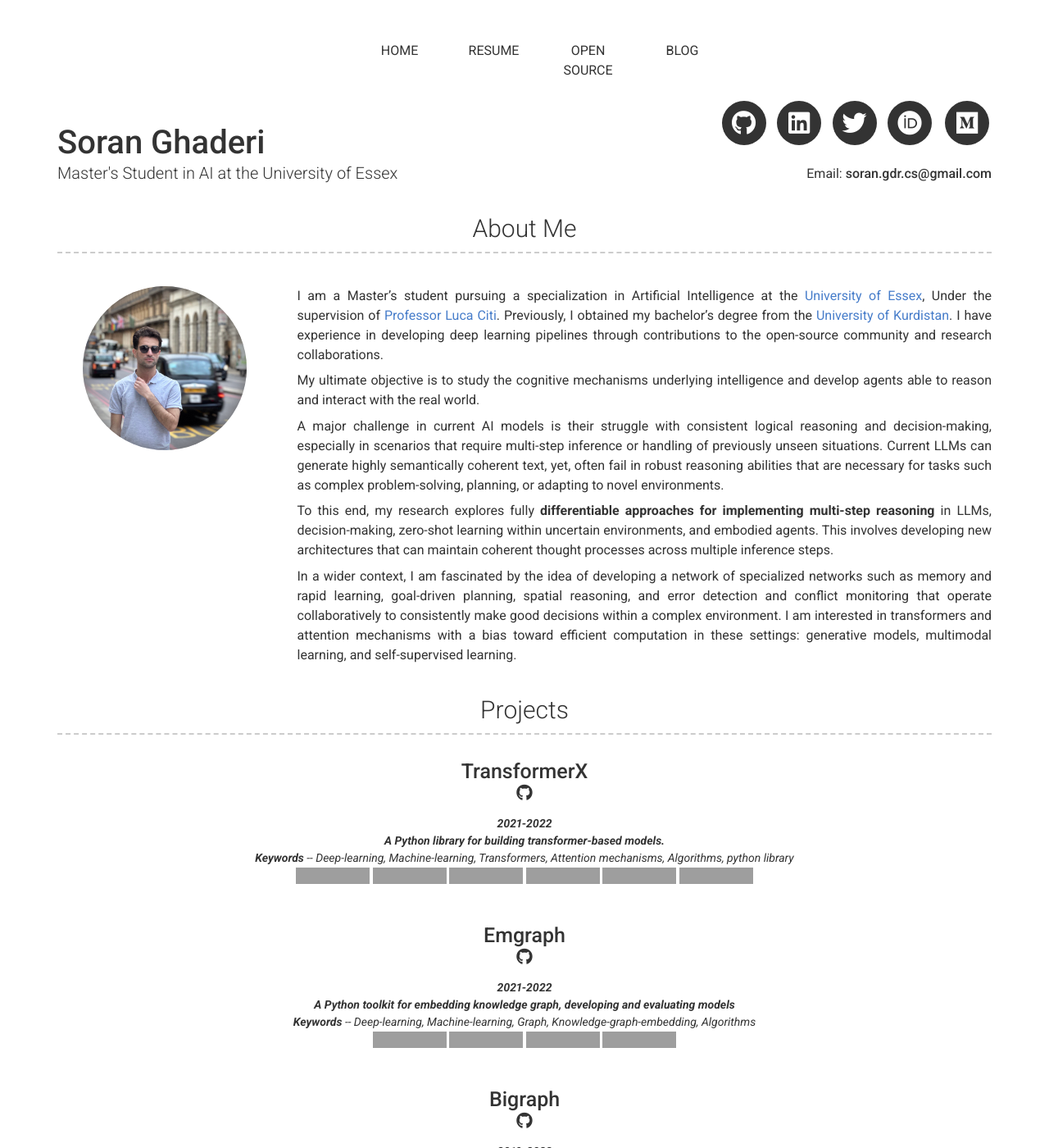
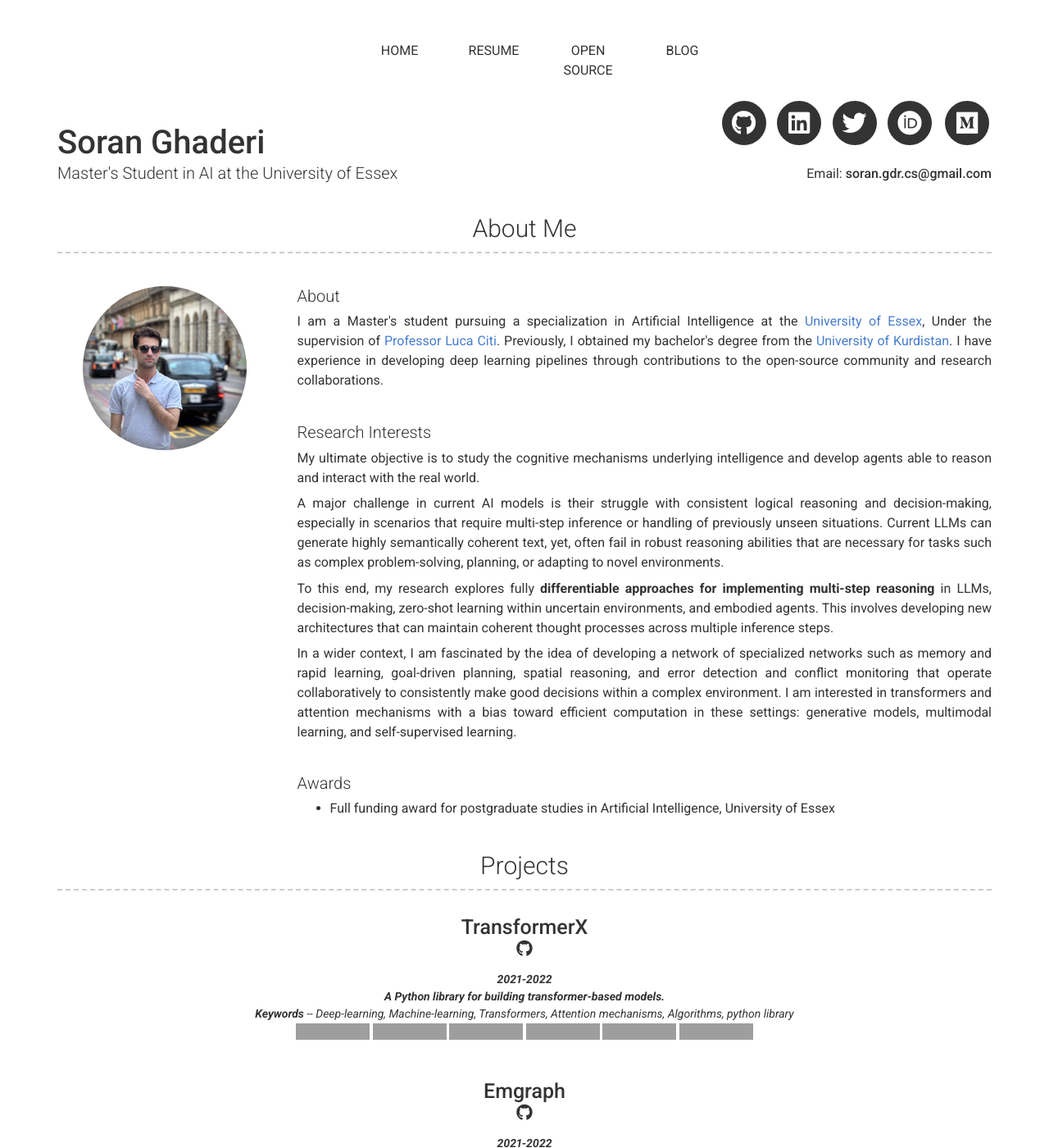
Before and after one commit to soran-ghaderi/soran-ghaderi.github.io, a Jekyll site: the page built from index.md, in a window 1280 px wide and 1400 px high, cut to the strip 0-1400 px from the top of the window. Shown: the whole strip at 82% size. Built offline with Jekyll 4.4.1, drawn with Linux system fonts in a browser that asks for light colours; nearby versions of some CDN libraries; grey boxes are pictures that could not be loaded.

Commit message:
doc: update

```diff
--- a/_config.yml
+++ b/_config.yml
@@ -72,28 +72,52 @@ additional_links:
 # about_title: About Me (Use this to override about section title)
 about_profile_image: images/profile.jpeg #Directory of profile image (eg. images/profile.jpg)
 about_content: | # this will include new lines to allow paragraphs
+
+  <section>
+    <h2>About</h2>
+  <p>
   I am a Master's student pursuing a specialization in Artificial Intelligence at the <a href="https://www.essex.ac.uk/">University of Essex</a>, Under the supervision of
   <a href="https://www.essex.ac.uk/people/CITIL35902/Luca-Citi">Professor Luca Citi</a>. Previously, I obtained my
   bachelor's degree from the <a href="https://eng.uok.ac.ir/en/">University of Kurdistan</a>. I have experience in
-  developing deep learning pipelines through contributions to the open-source community and research collaborations.
+  developing deep learning pipelines through contributions to the open-source community and research collaborations. </p>
+  </section>
 
+  <br>
+  <section>
+    <h2>Research Interests</h2>
+
+  <p>
   My ultimate objective is to study the cognitive mechanisms underlying intelligence and develop agents able to
   reason and interact with the real world.
+  </p>
 
+  <p>
   A major challenge in current AI models is their struggle with consistent logical reasoning and decision-making,
   especially in scenarios that require multi-step inference or handling of previously unseen situations. Current LLMs can
   generate highly semantically coherent text, yet, often fail in robust reasoning abilities that are necessary for tasks
   such as complex problem-solving, planning, or adapting to novel environments.
+  </p>
 
+  <p>
   To this end, my research explores fully <strong>differentiable approaches for implementing multi-step reasoning</strong> in LLMs,
   decision-making, zero-shot learning within uncertain environments, and embodied agents.
   This involves developing new architectures that can maintain coherent thought processes across multiple inference steps.<br>
+  </p>
 
+  <p>
   In a wider context, I am fascinated by the idea of developing a network of specialized networks such as memory and rapid learning,
   goal-driven planning, spatial reasoning, and error detection and conflict monitoring that operate collaboratively to
   consistently make good decisions within a complex environment. I am interested in transformers and attention
   mechanisms with a bias toward efficient computation in these settings: generative models, multimodal
   learning, and self-supervised learning.
+  </p>
+  <br><br>
+  <section>
+    <h2>Awards</h2>
+    <ul>
+        <li>Full funding award for postgraduate studies in Artificial Intelligence, University of Essex</li>
+    </ul>
+  </section>
 
 #        I am a Master's student pursuing a specialization in Artificial Intelligence at the University of Essex.
 #      With over three years of hands-on experience, my passion lies in the realm of deep learning and autonomous agents.
```
